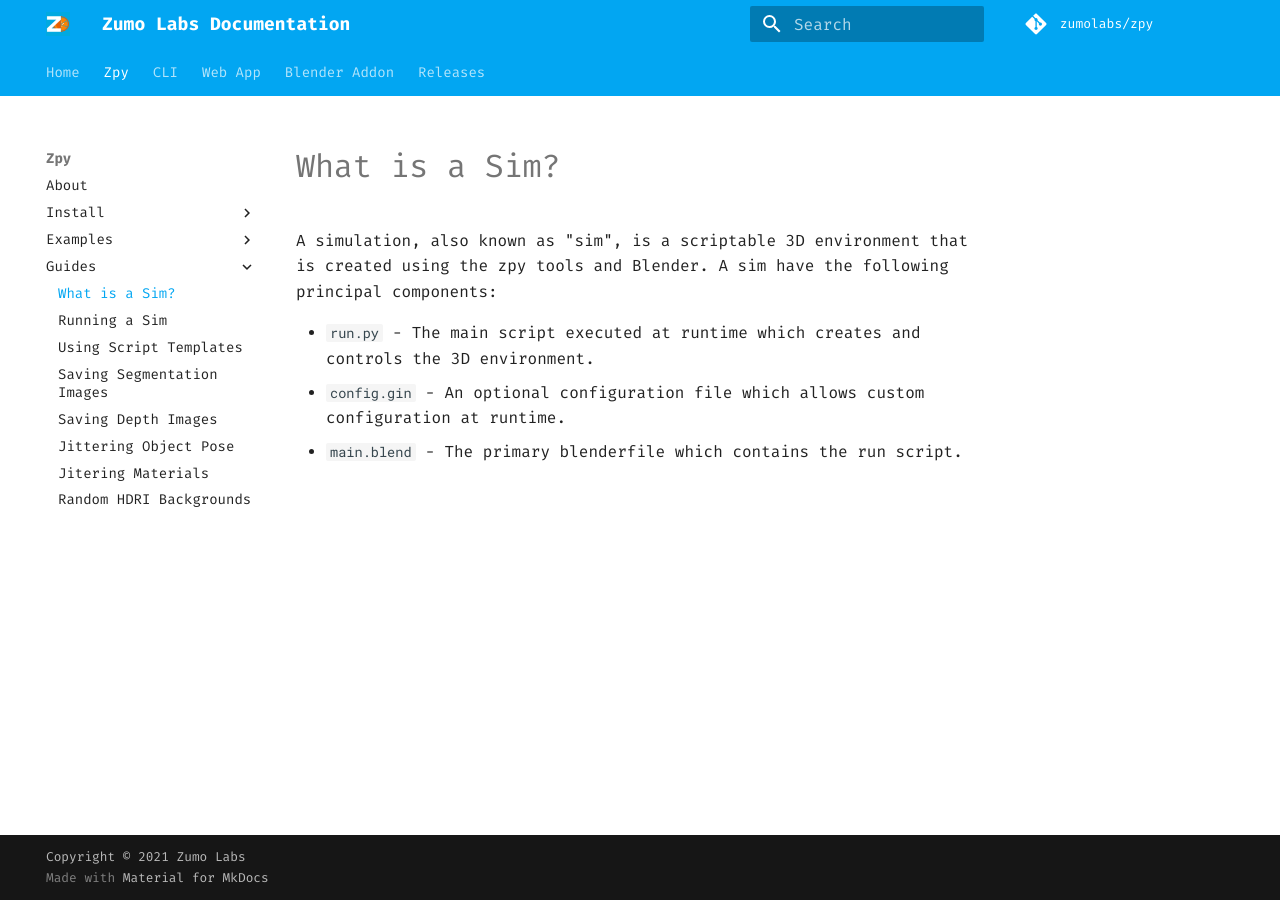
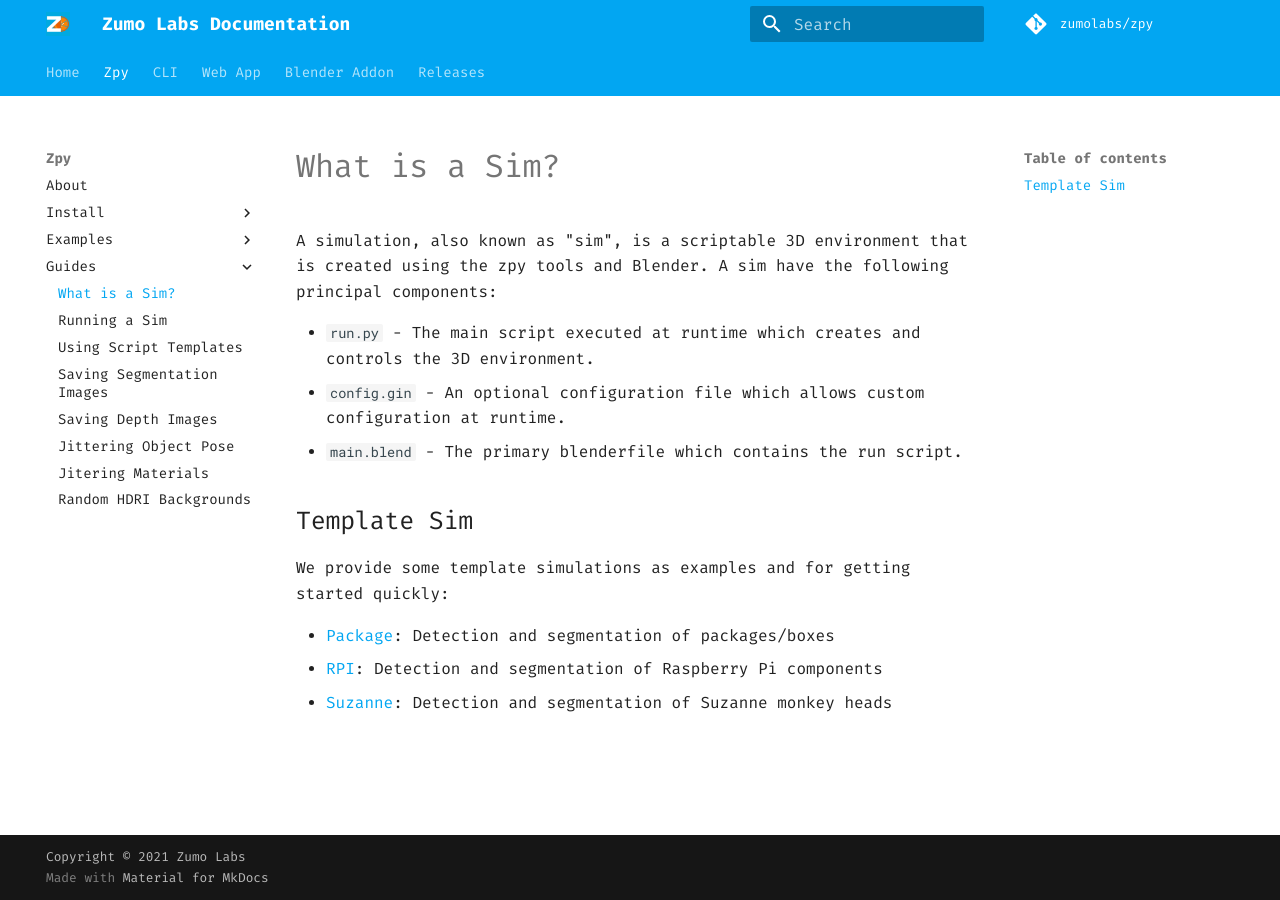
Before and after one commit to ZumoLabs/zpy, an MkDocs documentation site: the page built from docs/zpy/tutorials/what_is_a_sim.md, in a window 1280 px wide. Built offline with MkDocs 1.6.1 and Material for MkDocs 9.7.7, drawn with Linux system fonts in a browser that asks for light colours; comment, search, counter and statistics services are not loaded.

Commit message:
package sim images, template sims

```diff
--- a/docs/zpy/tutorials/what_is_a_sim.md
+++ b/docs/zpy/tutorials/what_is_a_sim.md
@@ -5,3 +5,11 @@
 - `run.py` - The main script executed at runtime which creates and controls the 3D environment.
 - `config.gin` - An optional configuration file which allows custom configuration at runtime.
 - `main.blend` - The primary blenderfile which contains the run script.
+
+## Template Sim
+
+We provide some template simulations as examples and for getting started quickly:
+
+- [Package](https://zumolabs.github.io/zpy/zpy/example/package/): Detection and segmentation of packages/boxes
+- [RPI](https://zumolabs.github.io/zpy/zpy/example/rpi/): Detection and segmentation of Raspberry Pi components
+- [Suzanne](https://zumolabs.github.io/zpy/zpy/example/part1/): Detection and segmentation of Suzanne monkey heads
```
Also changed, not shown: docs/zpy/example/package.md (+5 -1 lines), docs/assets/package_sim_boxes.png (added), docs/assets/package_sim_results.png (added).
